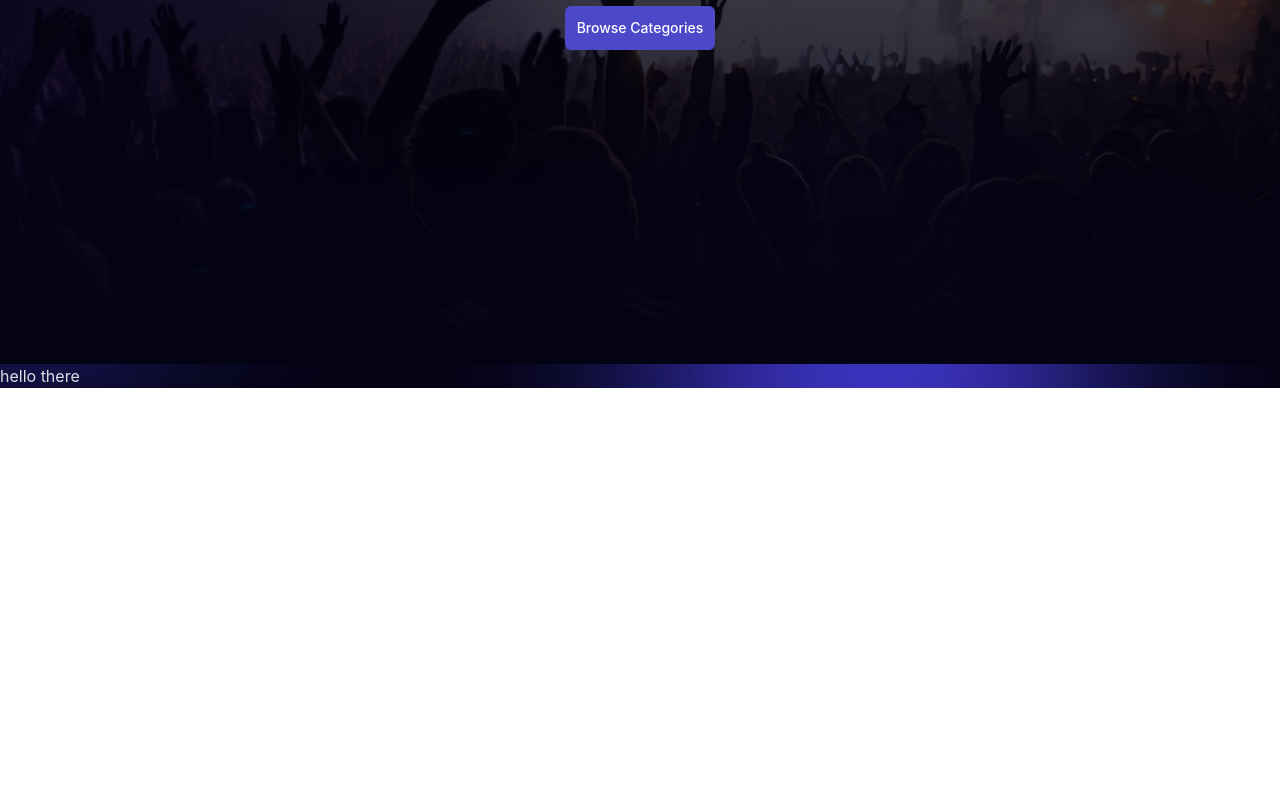
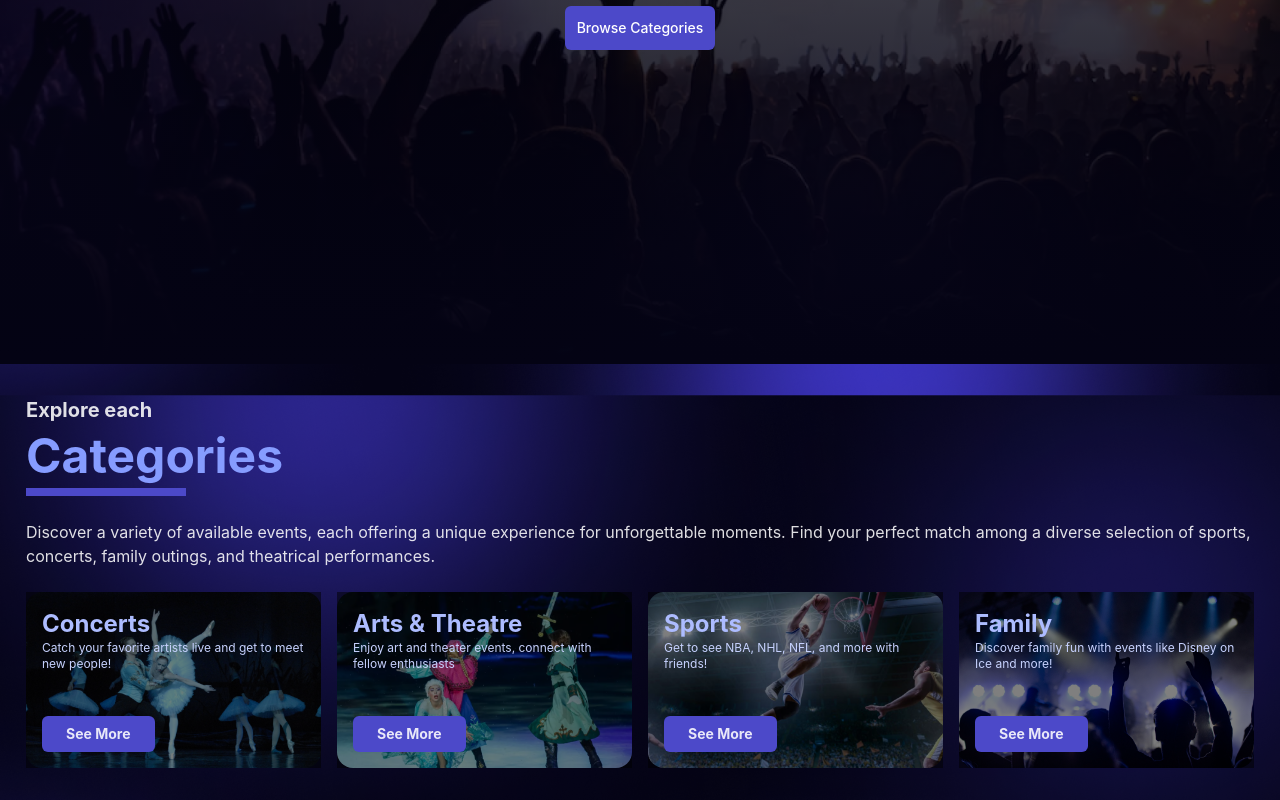
Before and after one commit to dombonifacio/UpMeet, a React (Vite) app in the folder client/: page / in a window 1280 px wide. Shown: the part 436-1236 px from the top of the page. Before the commit the page ends 824 px from the top, so only its background shows below. Built offline with nearby package versions, Linux system fonts and the light colour scheme.

Commit message:
Added Card Components for the categories.

```diff
--- /dev/null
+++ b/client/src/components/Buttons/ButtonCard.tsx
@@ -0,0 +1,17 @@
+import React from 'react'
+
+interface ButtonProps {
+  text: string;
+}
+
+const ButtonCard= ({text}: ButtonProps) => {
+  return (
+    <div>
+      <button className="bg-lavender p-2 px-3 text-xs md:text-sm md:p-2 md:px-6 rounded-md hover:bg-indigo-800 duration-75 font-bold">
+       {text}
+      </button>
+    </div>
+  );
+}
+
+export default ButtonCard;
--- /dev/null
+++ b/client/src/components/Cards/CategoryCard.tsx
@@ -0,0 +1,59 @@
+import React from "react";
+import { ICategory } from "../../interfaces/Category";
+
+// images
+import artsCategory from "../../assets/artsCategory.png";
+import familyCategory from "../../assets/familyCategory.png";
+import sportsCategory from "../../assets/sportsCategory.jpg";
+import concertCategory from "../../assets/concertCategory.jpg";
+import Button from "../Buttons/ButtonCard";
+import ButtonCard from "../Buttons/ButtonCard";
+
+const CategoryCard = () => {
+  // make an array and make the type be Category type. intialize all the necessary data
+  const categoryList: ICategory[] = [
+    {
+      name: "Concerts",
+      image: artsCategory,
+      desc: "Catch your favorite artists live and get to meet new people!",
+    },
+    {
+      name: "Arts & Theatre",
+      image: familyCategory,
+      desc: "Enjoy art and theater events, connect with fellow enthusiasts",
+    },
+    {
+      name: "Sports",
+      image: sportsCategory,
+      desc: "Get to see NBA, NHL, NFL, and more with friends!",
+    },
+    {
+      name: "Family",
+      image: concertCategory,
+      desc: "Discover family fun with events like Disney on Ice and more!",
+    },
+  ];
+  return (
+    <div className="grid grid-cols-2 md:grid-cols-3 lg:grid-cols-4 gap-y-6 gap-x-4 ">
+      {categoryList.map((category: ICategory) => (
+        <div className="relative ">
+          <div className="absolute h-full flex flex-col justify-between p-4 bg-black/50 w-full">
+            <div>
+              <p className="font-bold text-cardText text-xl sm:text-2xl">
+                {category.name}
+              </p>
+              <p className="text-xs text-indigo-200">{category.desc}</p>
+            </div>
+            <ButtonCard text="See More" />
+          </div>
+          <img
+            src={category.image}
+            className="object-cover h-36 md:h-44 w-full rounded-2xl"
+          />
+        </div>
+      ))}
+    </div>
+  );
+};
+
+export default CategoryCard;
--- /dev/null
+++ b/client/src/components/Texts/Title.tsx
@@ -0,0 +1,18 @@
+import React from "react";
+
+interface IText {
+  text: String;
+}
+
+const Title = ({ text }: IText) => {
+  return (
+    <div>
+      <h1 className="text-3xl sm:text-4xl lg:text-5xl text-light font-bold mb-1 md:my-2 ">
+        {text}
+      </h1>
+      <div className="bg-lavender w-[13%] h-2"></div>
+    </div>
+  );
+};
+
+export default Title;
--- a/client/src/interfaces/Category.ts
+++ b/client/src/interfaces/Category.ts
@@ -1,4 +1,5 @@
 export interface ICategory {
   name: string;
   image: string;
+  desc: string;
 }
--- a/client/src/pages/HomePage.tsx
+++ b/client/src/pages/HomePage.tsx
@@ -23,6 +23,8 @@ import { CategoryCardComponent } from "../components/CategoryCardComponent.tsx";
 import { UserContext } from "../context/UserContext.tsx";
 import { Navbar } from "../components/Navbar/Navbar.tsx";
 import { Logo } from "../components/Logo/Logo.tsx";
+import Title from "../components/Texts/Title.tsx";
+import CategoryCard from "../components/Cards/CategoryCard.tsx";
 
 export const HomePage: React.FC = () => {
   const navigate = useNavigate();
@@ -34,56 +36,12 @@ export const HomePage: React.FC = () => {
     country.setSelectedCountry(event.target.value);
   };
 
-  // make an array and make the type be Category type. intialize all the necessary data
-  const categoryList: ICategory[] = [
-    {
-      name: "Concerts",
-      image:
-        "https://images.unsplash.com/photo-1540039155733-5bb30b53aa14?ixlib=rb-4.0.3&ixid=M3wxMjA3fDB8MHxwaG90by1wYWdlfHx8fGVufDB8fHx8fA%3D%3D&auto=format&fit=crop&w=1974&q=80",
-    },
-    {
-      name: "Arts & Theatre",
-      image:
-        "https://images.unsplash.com/photo-1539964604210-db87088e0c2c?ixlib=rb-4.0.3&ixid=M3wxMjA3fDB8MHxwaG90by1wYWdlfHx8fGVufDB8fHx8fA%3D%3D&auto=format&fit=crop&w=2073&q=80",
-    },
-    {
-      name: "Sports",
-      image:
-        "https://images.unsplash.com/photo-1607627000458-210e8d2bdb1d?ixlib=rb-4.0.3&ixid=M3wxMjA3fDB8MHxwaG90by1wYWdlfHx8fGVufDB8fHx8fA%3D%3D&auto=format&fit=crop&w=2049&q=80",
-    },
-    {
-      name: "Family",
-      image:
-        "https://images.unsplash.com/photo-1472653816316-3ad6f10a6592?ixlib=rb-4.0.3&ixid=M3wxMjA3fDB8MHxwaG90by1wYWdlfHx8fGVufDB8fHx8fA%3D%3D&auto=format&fit=crop&w=2069&q=80",
-    },
-  ];
+
 
   return (
     <>
       <div className="w-full min-h-screen min-w-screen">
         <header className="relative">
-          {/* <div className="relative">
-            <div
-              style={{
-                background: `linear-gradient(rgba(0, 0, 0, 0.5), rgba(0, 0, 0, 0.5)), url(${header})`,
-                backgroundSize: "cover",
-                backgroundPosition: "center",
-                backgroundRepeat: "no-repeat",
-                backgroundAttachment: "fixed",
-
-
-              }}
-              className="w-full min-h-screen"
-            >
-
-              <div className="absolute top-0 right-0 left-0 bottom-0  mx-auto max-w-[1260px]">
-                <div className="h-full absolute w-full">
-                  <Navbar />
-                </div>
-
-              </div>
-            </div>
-          </div> */}
 
           <div className="absolute bg-gradient-to-t from-vader w-full h-full bg-black/40">
             <div className="max-w-[1260px] mx-auto">
@@ -105,8 +63,23 @@ export const HomePage: React.FC = () => {
           </div>
           <img src={header} className="w-full h-screen object-cover" />
         </header>
-        <section>
-          <div>hello there</div>
+        <section id="categories">
+          <div className="max-w-[1260px] mx-auto p-4 my-4">
+            <div className="">
+              <p className="font-bold text-lg md:text-xl ">Explore each</p>
+
+
+                <Title text="Categories" />
+
+              <p className="my-6">
+                Discover a variety of available events, each offering a unique
+                experience for unforgettable moments. Find your perfect match
+                among a diverse selection of sports, concerts, family outings,
+                and theatrical performances.
+              </p>
+            </div>
+            <CategoryCard />
+          </div>
         </section>
       </div>
 
--- a/client/tailwind.config.js
+++ b/client/tailwind.config.js
@@ -12,6 +12,7 @@ export default {
         lavender: "#4c49c9",
         electric: "#B7C4FF",
         borderInput: "#414865",
+        cardText: "#ADBCFF",
       },
     },
   },
```
